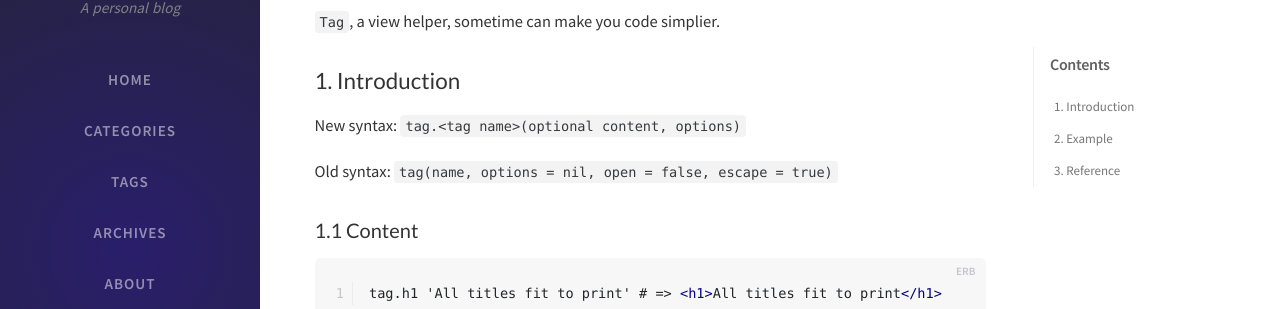
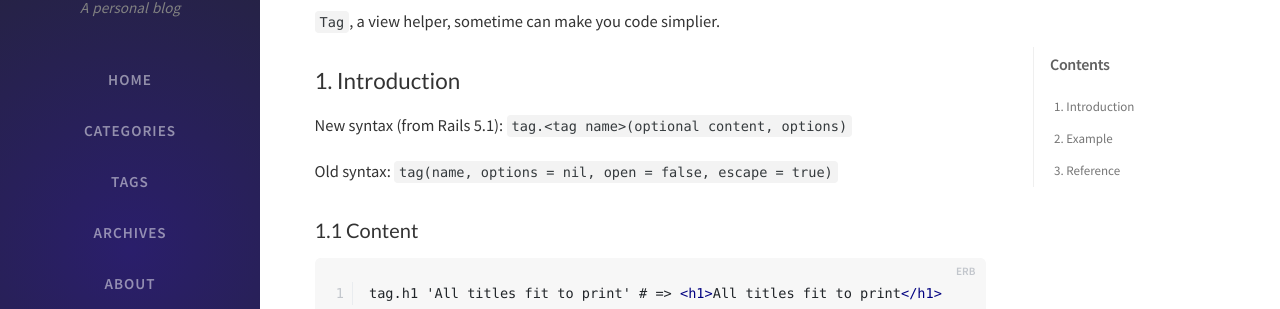
Before and after one commit to phuctm92/phuctm92.github.io, a Jekyll site: the page built from _posts/2021-07-05-tag-helper-in-rails.md, in a window 1280 px wide and 900 px high. Shown: the part 200-509 px from the top of the window. Built offline with Jekyll 4.4.1, drawn with Linux system fonts in a browser that asks for light colours; nearby versions of some CDN libraries; comment, search, counter and statistics services are not loaded.

Commit message:
Update 2021-07-05-tag-helper-in-rails.md

```diff
--- a/_posts/2021-07-05-tag-helper-in-rails.md
+++ b/_posts/2021-07-05-tag-helper-in-rails.md
@@ -7,7 +7,7 @@ tags: [Ruby on Rails]
 `Tag`, a view helper, sometime can make you code simplier.
 <!--more-->
 ## 1. Introduction
-New syntax: `tag.<tag name>(optional content, options)`
+New syntax (from Rails 5.1): `tag.<tag name>(optional content, options)`
 
 Old syntax:  `tag(name, options = nil, open = false, escape = true)`
 
```
